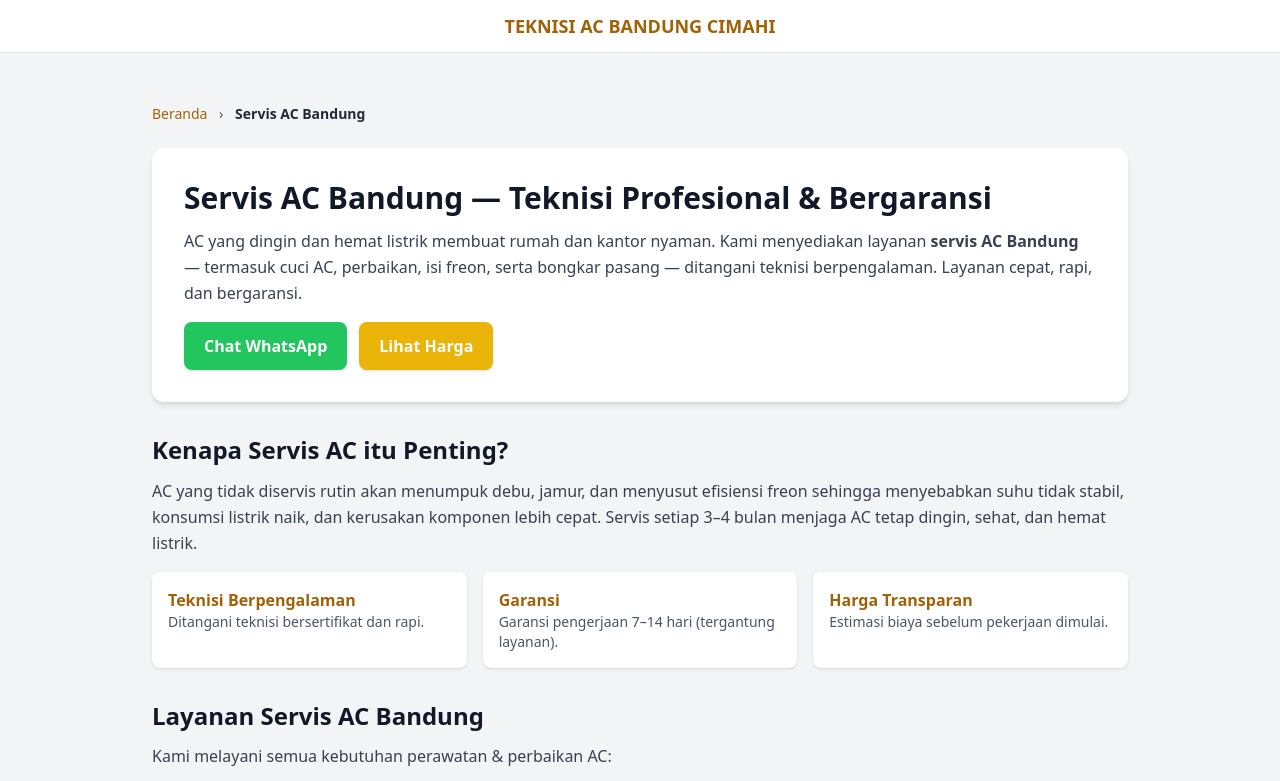
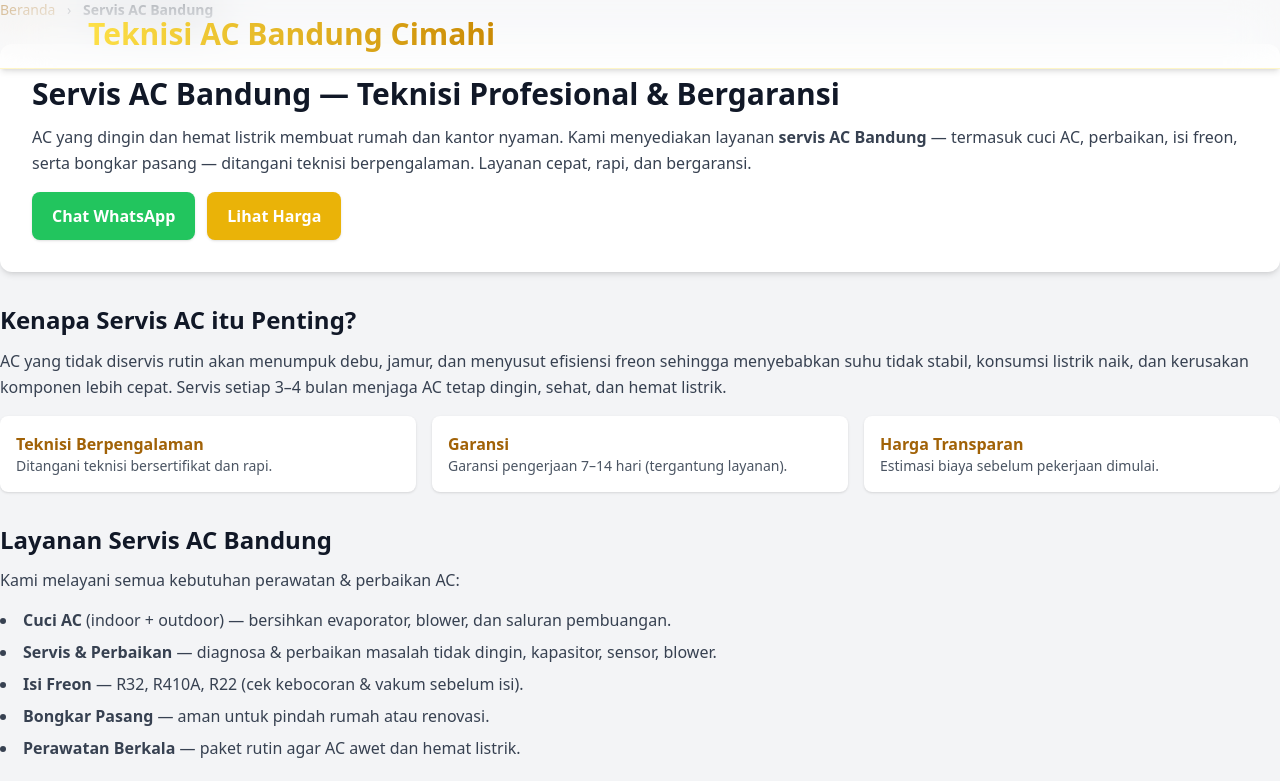
Before and after one commit to ariyadimnur/portofolio-asep, a plain HTML site: page servis-ac-bandung.html in a window 1280 px wide. Shown: the top 781 px of the page. Drawn offline with nearby package versions, Linux system fonts and the light colour scheme.

Commit message:
Update servis-ac-bandung.html

```diff
--- a/servis-ac-bandung.html
+++ b/servis-ac-bandung.html
@@ -77,22 +77,14 @@
 </head>
 <body class="bg-gray-100 text-gray-800">
 
-  <!-- HEADER SIMPLE RESPONSIVE (LOGO DI TENGAH) -->
-<header class="w-full bg-white border-b fixed top-0 left-0 z-50">
-  <div class="max-w-6xl mx-auto px-4 py-3 flex items-center justify-center">
-
-    <!-- Logo / Judul -->
-    <a href="/" class="font-bold text-lg text-yellow-700 text-center">
-      TEKNISI AC BANDUNG CIMAHI
-    </a>
-
-  </div>
-</header>
-
-<!-- SUPAYA KONTEN TIDAK TERTUTUP HEADER -->
-<div class="h-16"></div>
-
-  <main class="max-w-5xl mx-auto px-6 py-10">
+  <!-- Header -->
+  <header class="backdrop-blur-xl bg-white/40 fixed top-0 left-0 w-full z-40 shadow-md border-b border-yellow-300/30">
+    <div class="max-w-6xl mx-auto px-4 sm:px-6 py-4 flex flex-col sm:flex-row items-center justify-between gap-2">
+      <a href="https://teknomasakini.eu.org/" class="text-2xl sm:text-2xl md:text-3xl font-extrabold bg-gradient-to-r from-yellow-300 to-yellow-600 bg-clip-text text-transparent">
+        Teknisi AC Bandung Cimahi
+      </a>
+      </div>
+  </header>
 
     <!-- Breadcrumb -->
     <nav class="text-sm text-gray-600 mb-6" aria-label="Breadcrumb" itemscope itemtype="https://schema.org/BreadcrumbList">
```
